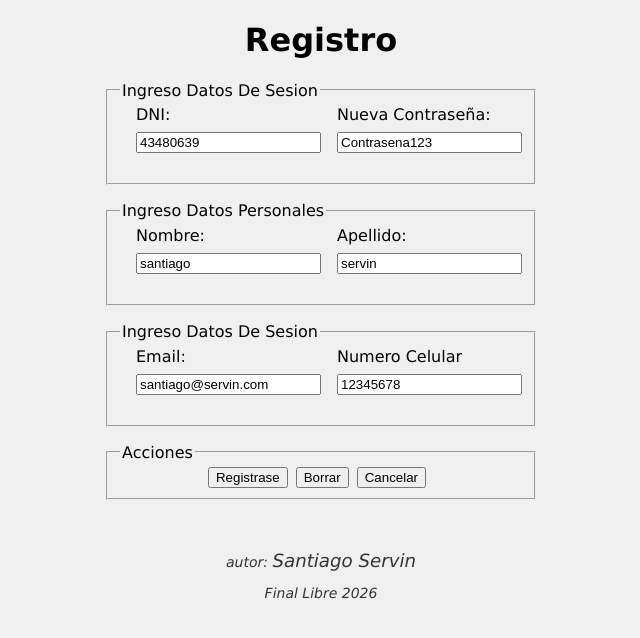
After one commit to SantiSog72/sistema-web-inmobiliario, a PHP site: page /VISTA/singUp.php in a window 1280 px wide. The commit adds this page. Shown: the top 638 px of the page, without its empty margins (319-959 px from the left). Run offline with PHP 8.4, Linux system fonts and the light colour scheme.

Commit message:
CU-9: singUp (como desarrollador), tambien se agrego las cookies de vistas y ultima vez (en index)

```diff
--- /dev/null
+++ b/VISTA/javascript/Validador_registro.js
@@ -0,0 +1,77 @@
+// const formulario = document.getElementById("id_fomr_registro");//aun no cargo la pagina
+function borrar (){
+	formulario = document.getElementById("id_fomr_registro");
+	Validacion.limpiar_erorres();
+	formulario.reset();
+}
+
+function cancelar (){
+	borrar();
+	ir_index();
+}
+
+
+function validar_datos (){
+
+	let dni = document.getElementById("id_dni");
+	let error_dni = document.getElementById("error_dni");
+
+	let nombre = document.getElementById("id_nombre");
+	let error_nombre = document.getElementById("error_nombre");
+
+	let apellido = document.getElementById("id_apellido");
+	let error_apellido = document.getElementById("error_apellido");
+
+	let email = document.getElementById("id_email");
+	let error_email = document.getElementById("error_email");
+
+	let contraseña = document.getElementById("id_contraseña");
+	let error_contraseña = document.getElementById("error_contraseña");
+
+	let nro_celular = document.getElementById("id_numero_cel");
+	let error_numero_cel = document.getElementById("error_numero_cel");
+
+
+
+	let valido_formulario = true;
+
+
+	if (!Validacion.realizar_validacion(Validacion.texto, nombre, error_nombre)) {
+		valido_formulario = false;
+	}
+	if (!Validacion.realizar_validacion(Validacion.texto, apellido, error_apellido)) {
+		valido_formulario = false;
+	}
+	if (!Validacion.realizar_validacion(Validacion.contrasenaBasica, contraseña, error_contraseña)) {
+		valido_formulario = false;
+	}
+	if (!Validacion.realizar_validacion(Validacion.email, email, error_email)) {
+		valido_formulario = false;
+	}
+	if (!Validacion.realizar_validacion(Validacion.dni, dni, error_dni)) {
+		valido_formulario = false;
+	}
+	if (!Validacion.realizar_validacion(Validacion.numero_celular, nro_celular, error_numero_cel)) {
+		valido_formulario = false;
+	}
+
+
+	return valido_formulario;
+}
+
+
+
+
+
+
+
+function enviar_formulario (){
+	Validacion.limpiar_erorres();
+	formulario = document.getElementById("id_fomr_registro");
+	// console.log(formulario);
+
+	if (validar_datos()){
+		alert("el Usuario se valido exitosamente");
+		formulario.submit();
+	}
+}
--- /dev/null
+++ b/VISTA/javascript/botones_hipervinculo.js
@@ -0,0 +1,16 @@
+const raiz = "/sistema%20web%20inmobiliario"; //despues cambiar el nombre del directorio base
+function ir_index(){
+    window.location.href =`${raiz}/index.php`;
+}
+
+function ir_singIn(){
+    window.location.href =`${raiz}/VISTA/singIn.php`;
+}
+
+function ir_singUp(){
+    window.location.href =`${raiz}/VISTA/singUp.php`;
+}
+
+function ir_AltaOperacion(){
+    window.location.href =`${raiz}/VISTA/Alta_operacion.php`;
+}
--- a/libreria_javascript/Validacion.js
+++ b/VISTA/javascript/libreria_js/Validacion.js
@@ -161,6 +161,26 @@ class Validacion {
 		return true;
 	}
 
+	static contrasenaBasica(contraseña){
+		if (contraseña.value == ""){
+			return {valido : false, error: "deve ingresar clave"};
+		}
+		if (contraseña.value.length < 8){
+			return {valido : false, error: "la clave debe tener minimo 8 caracteres"};
+		}
+		return {valido: true};
+	}
+
+	static dni(dni){
+		if (dni.value == ""){
+			return {valido : false, error: "deve ingresar el dni"};
+		}
+		if (dni.value.length < 8){
+			return {valido : false, error: "El dni tiene 8 caracteres"};
+		}
+		return {valido: true};
+	}
+
 
 
 
--- a/VISTA/javascript/libreria_js/ubicador_elementos.js
+++ b/VISTA/javascript/libreria_js/ubicador_elementos.js
@@ -1,7 +1,7 @@
 // este es el ubicador_elemento.js
 
 //limpia todo el contenedor o un elemento dentro de este
-function limpiar_contenedor (id_contenedor, id_elemento){//polimorfismo en js
+function limpiar_contenedor (id_contenedor, id_elemento){//sobrecarga de parametros en js
 	let contenedor = document.getElementById(id_contenedor);
 	if (id_elemento != undefined && document.getElementById(id_elemento)){
         contenedor.removeChild(document.getElementById(id_elemento));
--- /dev/null
+++ b/VISTA/singUp.php
@@ -0,0 +1,112 @@
+
+<!DOCTYPE html>
+<html lang="es">
+<head>
+<meta charset="UTF-8">
+<meta name="autor" content="Santiago Servin">
+<meta name="description" content="Pagina registro">
+
+<script type="text/javascript" src ="javascript/botones_hipervinculo.js"></script>
+<script type="text/javascript" src ="javascript/libreria_js/ubicador_elementos.js"></script>
+<script type="text/javascript" src ="javascript/libreria_js/Validacion.js"></script>
+<script type="text/javascript" src ="javascript/Validador_registro.js"></script>
+
+<link rel="stylesheet" href="css/index.css">
+<link rel="stylesheet" href="css/formulario_estilos.css">
+
+<!-- <script>
+    document.addEventListener('DOMContentLoaded', function (){
+        const fomrulario_registro = document.getElementById("id_fomr_registro");
+
+        fomrulario_registro.addEventListener('submit', async function(evento){
+            evento.preventDefault();
+
+            const datos = new FormData(fomrulario_registro);
+            const url = 'CONTROLADOR/ProcesaRegistroUsuario.php';
+
+
+
+            //realizar validacion
+        })
+    })
+</script> -->
+
+<title>Sing Up</title>
+</head>
+
+<body>
+	<header>
+	<h1>Registro</h1>
+	</header>
+	<section>
+		<article class= "contenedor_formulario">
+			<form id="id_fomr_registro" class "formulario" method="post" action="../CONTROLADOR/ProcesaRegistroUsuario.php">
+				<fieldset class = "fieldset" name="datos sesion">
+					<legend class = "legend" >Ingreso Datos de Sesion</legend>
+
+					<span class="form_grupo">
+						<label class ="label" for ="id_dni">DNI: </label>
+						<input id ="id_dni" type="text" name="dni" placeholder="ingrese su dni" value="43480639">
+						<span id="error_dni" class="error"></span>
+					</span>
+
+					<span class="form_grupo">
+						<label class ="label" for ="id_contraseña">Nueva Contraseña: </label>
+						<input onblur ="" id ="id_contraseña"type="text" name="contrasena" maxlength="20" placeholder="ingrese su contraseña" value="Contrasena123">
+						<input name="contraseña_encriptada" type="hidden" value="">
+						<span id="error_contraseña" class="error"></span>
+					</span>
+				</fieldset>
+
+				<fieldset class = "fieldset" name="datos personales">
+					<legend class = "legend" >Ingreso Datos Personales</legend>
+					<span class="form_grupo">
+						<label class ="label" for ="id_nombre">nombre:</label>
+						<input  onblur="" id ="id_nombre" type="text" name="nombre" maxlength="20" placeholder="ingrese su nombre" value ="santiago">
+						<span id="error_nombre" class="error"></span>
+					</span>
+					<span class="form_grupo">
+						<label class ="label" for ="id_apellido">apellido:</label>
+						<input onblur="" id ="id_apellido" type="text" name="apellido" maxlength="20" placeholder="ingrese su apellido" value="servin">
+						<span id="error_apellido" class="error"></span>
+					</span>
+				</fieldset>
+
+
+				<fieldset class = "fieldset" name="datos contacto">
+                    <legend class = "legend" >Ingreso Datos de Sesion</legend>
+
+					<span class="form_grupo">
+                        <label class ="label" for ="id_email">email: </label>
+						<input id ="id_email"type="text" name="email" placeholder="ingrese su email" value="santiago@servin.com">
+						<span id="error_email" class="error"></span>
+					</span>
+
+                    <span class="form_grupo">
+                        <label class ="label" for ="id_numero_cel">numero celular</label>
+                        <input id ="id_numero_cel" type="text" name="nro_celular" placeholder= "ingrese numero celular" value="12345678">
+                        <span id="error_numero_cel" class="error"></span>
+                    </span>
+                </fieldset>
+
+				<fieldset class = "fieldset field_acciones" name="acciones_botones">
+					<legend class = "legend" >acciones</legend>
+					<button id="id_envio" class="boton" type ="button" onclick = "enviar_formulario();">Registrase</button>
+					<button id="id_borrar" class="boton" type ="button" onclick = "borrar();">borrar</button>
+					<button id="id_cancelar" class="boton" type ="button" onclick = "cancelar();">cancelar</button>
+				</fieldset>
+
+			</form>
+
+		</article>
+	</section>
+	<footer>
+	<div id="descripcion_pagina">
+		<p>autor: <span class="autor">Santiago Servin</span></p>
+		<p>Final Libre 2026</p>
+	</div>
+	</footer>
+
+</body>
+
+</html>
```
Also changed, not shown: CONTROLADOR/ProcesaRegistroUsuario.php (added, +60 -0 lines), MODELO/Contacto.class.php (+3 -10 lines), MODELO/Inquilino.class.php (+6 -8 lines), MODELO/UsuarioAdministrador.class.php (added, +28 -0 lines), MODELO/libreria_conexionesBD/ConexionBDD.class.php (+50 -0 lines), VISTA/javascript/libreria_js/Cookies.js (added, +61 -0 lines), VISTA/singIn.php (added, +62 -0 lines), index.php (+8 -2 lines), libreria_javascript/Cookies.js (deleted, +0 -100 lines), CONTROLADOR/ProcesaIngresoUsuario.php (added), MODELO/Dueño.class.php (deleted), MODELO/Inmobiliaria.class.php (deleted), VISTA/javascript/libreria_js/ValidadorFormulario.js (renamed from libreria_javascript/ValidadorFormulario.js).
